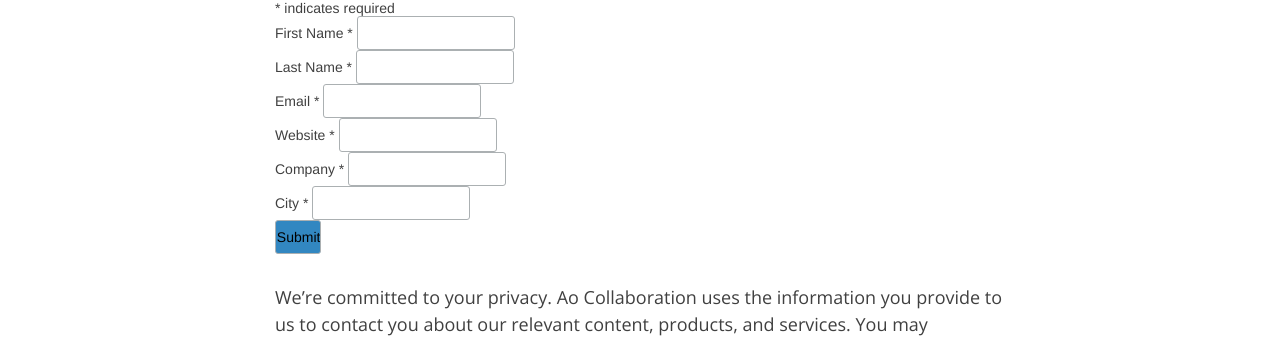
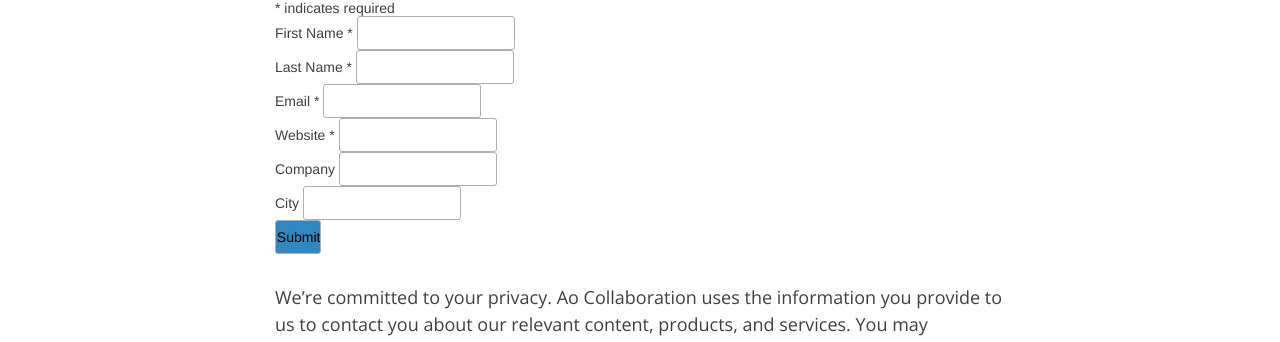
Before and after one commit to Ao-Collaboration/Ao-Collaboration.github.io, a Jekyll site: the page built from self-assessment-salesforce.md, in a window 1280 px wide and 900 px high, scrolled down 885 px. Shown: the part 152-494 px from the top of the window. Built offline with Jekyll 4.4.1, drawn with Linux system fonts in a browser that asks for light colours; nearby versions of some CDN libraries; comment, search, counter and statistics services are not loaded.

Commit message:
Company and city aren't required for web to lead

```diff
--- a/_includes/web-to-lead-form.html
+++ b/_includes/web-to-lead-form.html
@@ -27,13 +27,13 @@
 			</div>
 
 			<div class="mc-field-group">
-				<label for="company">Company <span class="asterisk">*</span></label>
+				<label for="company">Company</label>
 				<input id="company" maxlength="40" name="company" size="20"
 					type="text" />
 			</div>
 
 			<div class="mc-field-group">
-				<label for="city">City <span class="asterisk">*</span></label>
+				<label for="city">City</label>
 				<input id="city" maxlength="40" name="city" size="20" type="text" />
 			</div>
 
```
